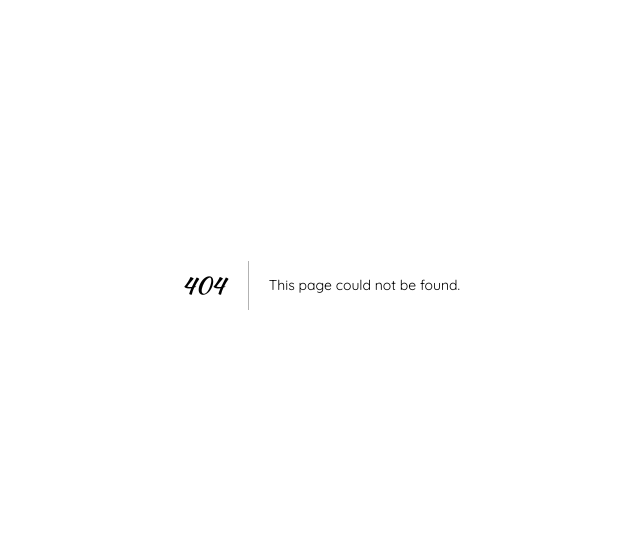
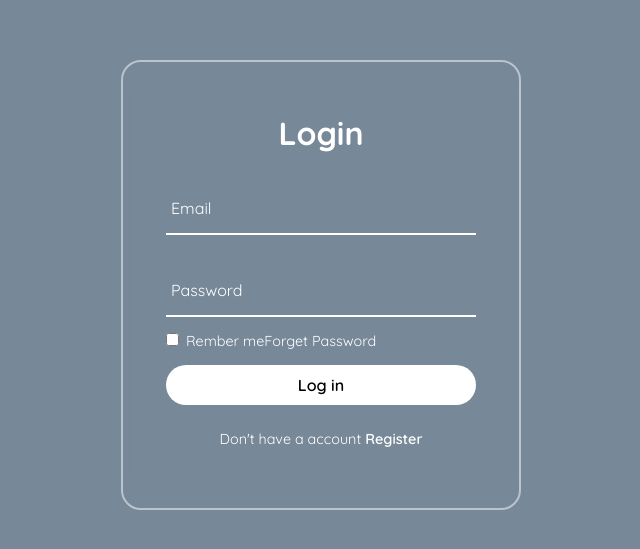
Before and after one commit to e-Bazary/e-Bazary-iu, a Next.js app: page /Login in a window 1280 px wide. Before the commit this address had no page. Shown: the part 115-664 px from the top of the page, without its empty margins (319-959 px from the left). Built offline with nearby package versions, Linux system fonts and the light colour scheme.

Commit message:
Feat: create route for login

```diff
--- /dev/null
+++ b/src/app/Login/css.css
@@ -0,0 +1,113 @@
+@import url('https://fonts.googleapis.com/css2?family=Poppins:wght@500&display=swap');
+*{
+    margin: 0;
+    padding: 0;
+    font-family: 'poppins',sans-serif;
+}
+section{
+    display: flex;
+    justify-content: center;
+    align-items: center;
+    min-height: 100vh;
+    width: 100%;
+  background-color: lightslategrey;
+}
+.form-box{
+    position: relative;
+    width: 400px;
+    height: 450px;
+    background: transparent;
+    border: 2px solid rgba(255,255,255,0.5);
+    border-radius: 20px;
+    backdrop-filter: blur(15px);
+    display: flex;
+    justify-content: center;
+    align-items: center;
+
+}
+h2{
+    font-size: 2em;
+    color: #fff;
+    text-align: center;
+}
+.inputbox{
+    position: relative;
+    margin: 30px 0;
+    width: 310px;
+    border-bottom: 2px solid #fff;
+}
+.inputbox label{
+    position: absolute;
+    top: 50%;
+    left: 5px;
+    transform: translateY(-50%);
+    color: #fff;
+    font-size: 1em;
+    pointer-events: none;
+    transition: .5s;
+}
+input:focus ~ label,
+input:valid ~ label{
+top: -5px;
+}
+.inputbox input {
+    width: 100%;
+    height: 50px;
+    background: transparent;
+    border: none;
+    outline: none;
+    font-size: 1em;
+    padding:0 35px 0 5px;
+    color: #fff;
+}
+.inputbox ion-icon{
+    position: absolute;
+    right: 8px;
+    color: #fff;
+    font-size: 1.2em;
+    top: 20px;
+}
+.forget{
+    margin: -15px 0 15px ;
+    font-size: .9em;
+    color: #fff;
+    display: flex;
+    justify-content: space-between;
+}
+
+.forget label input{
+    margin-right: 3px;
+
+}
+.forget label a{
+    color: #fff;
+    text-decoration: none;
+}
+.forget label a:hover{
+    text-decoration: underline;
+}
+button{
+    width: 100%;
+    height: 40px;
+    border-radius: 40px;
+    background: #fff;
+    border: none;
+    outline: none;
+    cursor: pointer;
+    font-size: 1em;
+    font-weight: 600;
+}
+.register{
+    font-size: .9em;
+    color: #fff;
+    text-align: center;
+    margin: 25px 0 10px;
+}
+.register p a{
+    text-decoration: none;
+    color: #fff;
+    font-weight: 600;
+}
+.register p a:hover{
+    text-decoration: underline;
+}
--- /dev/null
+++ b/src/app/Login/page.tsx
@@ -0,0 +1,34 @@
+import React from 'react'
+import "../Login/css.css"
+export default function Login() {
+  return (
+    <>
+    <section>
+        <div className="form-box">
+            <div className="form-value">
+                <form action="">
+                    <h2>Login</h2>
+                    <div className="inputbox">
+
+                            <input type="email" required />
+                        <label>Email</label>
+                    </div>
+                    <div className="inputbox">
+                        <input type="password" required/>
+                        <label>Password</label>
+                    </div>
+                    <div className="forget">
+                        <label>
+                            <input type="checkbox"/> Rember me<a href="#">Forget Password</a></label>
+                    </div>
+                    <button>Log in</button>
+                    <div className="register">
+                        <p>Don't have a account <a href="#">Register</a></p>
+                    </div>
+                </form>
+            </div>
+        </div>
+    </section>
+    </>
+  )
+}
--- a/src/app/page.tsx
+++ b/src/app/page.tsx
@@ -1,7 +1,8 @@
+
 export default function Home() {
   return (
     <>
-      <h1>hello word</h1>
+
     </>
   );
 }
```
Also changed, not shown: 1 other file (tests, documents, lock files or other folders).
